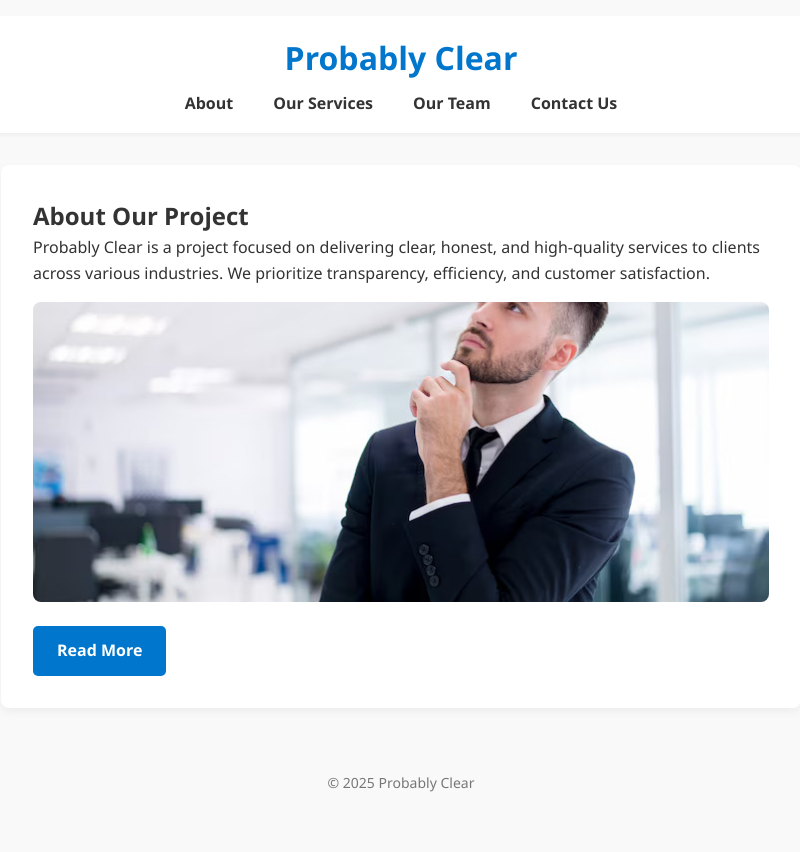
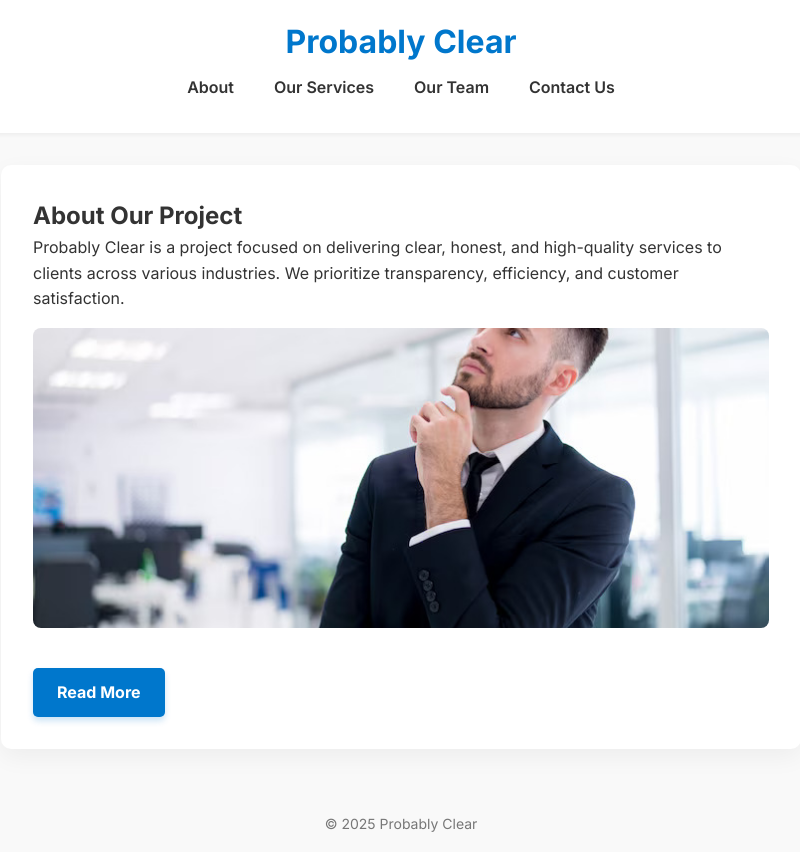
Before and after one commit to WhoBeganCorporation/probably-clear, a plain HTML site: page about.html in a window 1280 px wide. Shown: the whole page, without its empty margins (239-1039 px from the left). Before the commit the page ends 826 px from the top, so only its background shows below. Drawn offline with Linux system fonts and the light colour scheme.

Commit message:
Update style.css

```diff
--- a/style.css
+++ b/style.css
@@ -1,3 +1,6 @@
+/* Google Font */
+@import url('https://fonts.googleapis.com/css2?family=Inter:wght@400;600;700&display=swap');
+
 /* Base Reset */
 * {
   margin: 0;
@@ -7,11 +10,11 @@
 
 /* Body & Typography */
 body {
-  font-family: 'Segoe UI', Tahoma, Geneva, Verdana, sans-serif;
+  font-family: 'Inter', sans-serif;
   line-height: 1.6;
   background-color: #f9f9f9;
   color: #333;
-  padding: 1rem;
+  padding: 0 1rem;
 }
 
 /* Header */
@@ -19,14 +22,16 @@ header {
   background-color: #ffffff;
   padding: 1rem 0;
   box-shadow: 0 2px 4px rgba(0,0,0,0.05);
-  margin-bottom: 2rem;
-  text-align: center;
+  position: sticky;
+  top: 0;
+  z-index: 1000;
 }
 
 header h1 {
-  margin-bottom: 0.5rem;
+  text-align: center;
   font-size: 2rem;
   color: #0077cc;
+  margin-bottom: 0.5rem;
 }
 
 /* Nav */
@@ -36,74 +41,84 @@ nav ul {
   justify-content: center;
   gap: 1.5rem;
   flex-wrap: wrap;
+  margin-bottom: 1rem;
 }
 
 nav ul li a {
   text-decoration: none;
   color: #333;
-  font-weight: bold;
+  font-weight: 600;
   padding: 0.5rem;
-  transition: color 0.3s ease;
+  border-radius: 4px;
+  transition: all 0.3s ease;
 }
 
 nav ul li a:hover,
 nav ul li a.active {
   color: #0077cc;
-  border-bottom: 2px solid #0077cc;
+  background-color: #e6f2fb;
 }
 
-/* Main */
+/* Main Content */
 main {
   max-width: 800px;
-  margin: 0 auto;
+  margin: 2rem auto;
   background: white;
   padding: 2rem;
-  border-radius: 8px;
-  box-shadow: 0 4px 10px rgba(0, 0, 0, 0.05);
+  border-radius: 10px;
+  box-shadow: 0 8px 24px rgba(0, 0, 0, 0.05);
 }
 
 /* Footer */
 footer {
-  margin-top: 3rem;
   text-align: center;
   padding: 1rem;
   font-size: 0.875rem;
   color: #777;
+  margin-top: 3rem;
 }
 
-/* Image Styling */
+/* Images */
 img.about-image {
-  border-radius: 8px;
-  margin-top: 1rem;
   width: 100%;
   max-height: 300px;
   object-fit: cover;
+  border-radius: 8px;
+  margin-top: 1rem;
 }
 
 /* Button */
 .button {
   display: inline-block;
+  margin-top: 1rem;
   padding: 0.75rem 1.5rem;
   background-color: #0077cc;
   color: white;
   text-decoration: none;
-  border-radius: 5px;
-  font-weight: bold;
-  transition: background-color 0.3s ease;
+  border-radius: 6px;
+  font-weight: 600;
+  box-shadow: 0 4px 6px rgba(0, 119, 204, 0.2);
+  transition: transform 0.2s ease, background-color 0.3s ease;
 }
 
 .button:hover {
   background-color: #005fa3;
+  transform: scale(1.03);
 }
 
 /* Responsive */
 @media (max-width: 600px) {
   nav ul {
     flex-direction: column;
+    align-items: center;
     gap: 0.5rem;
   }
 
   main {
-    padding: 1rem;
+    padding: 1.5rem 1rem;
+  }
+
+  header h1 {
+    font-size: 1.5rem;
   }
 }
```
